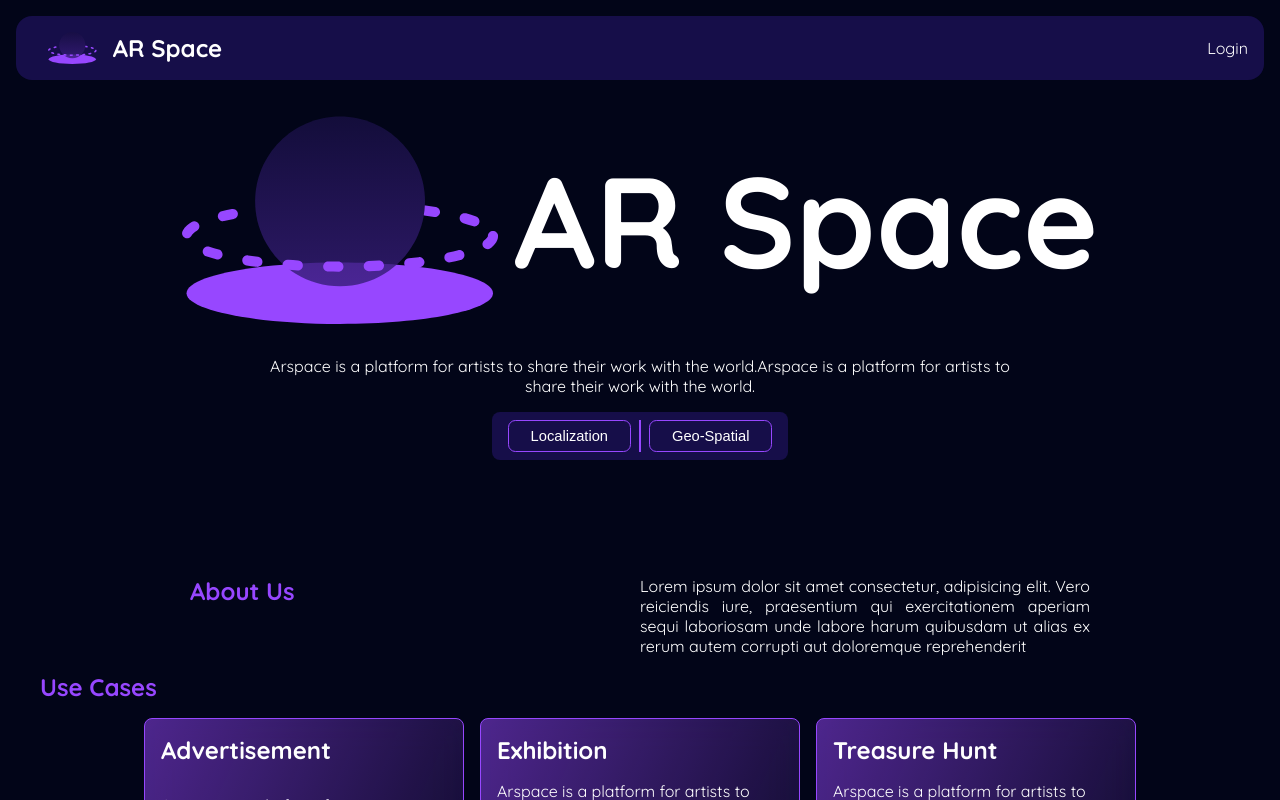
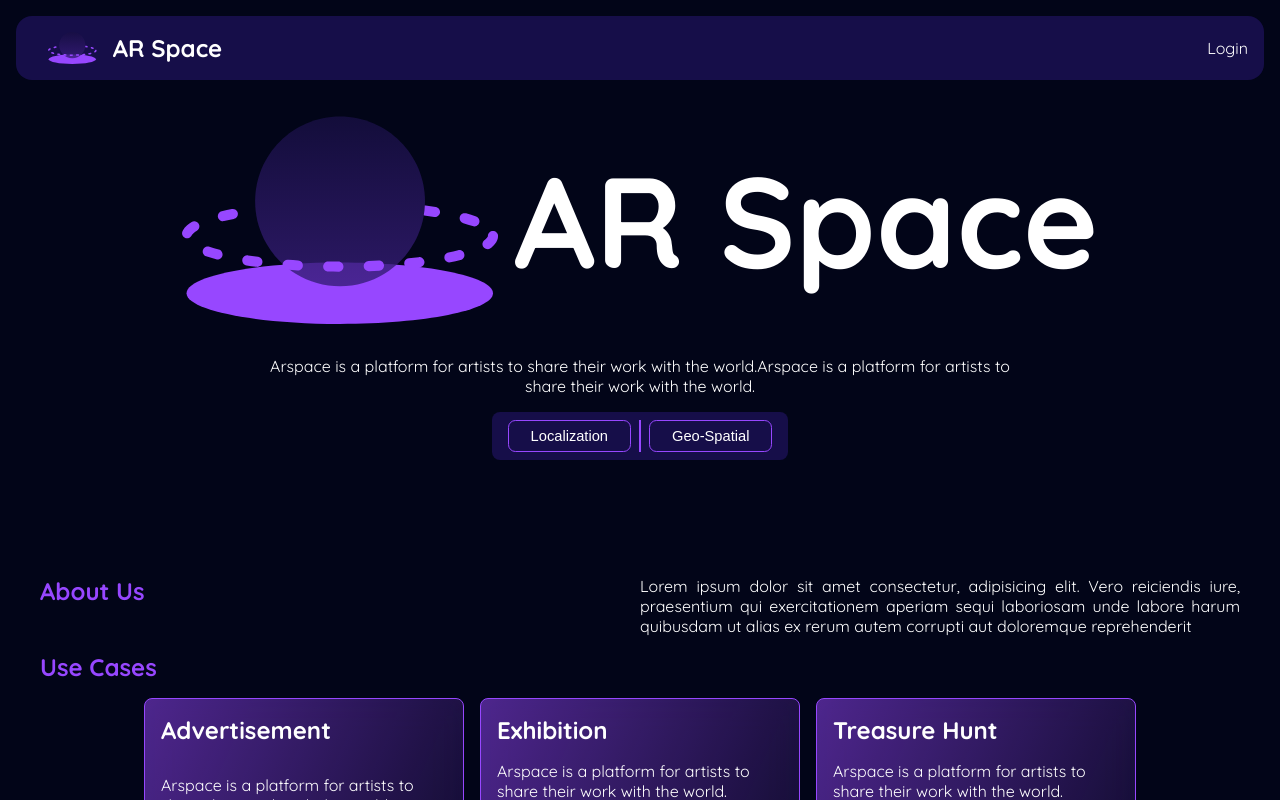
Before and after one commit to aswnss-m/arspace_web, a Next.js app: page / in a window 1280 px wide. Shown: the top 800 px of the page. Built offline with nearby package versions, Linux system fonts and the light colour scheme.

Commit message:
increased use case width

```diff
--- a/app/components/About/About.css
+++ b/app/components/About/About.css
@@ -7,7 +7,7 @@
 }
 .about{
     display: grid;
-    width: min(100%, 900px);
+    width: min(100%, 1200px);
     grid-template-columns: repeat(2, 1fr);
 }
 .about-heading{
--- a/package.json
+++ b/package.json
@@ -9,9 +9,9 @@
     "lint": "next lint"
   },
   "dependencies": {
+    "next": "14.0.1",
     "react": "^18",
-    "react-dom": "^18",
-    "next": "14.0.1"
+    "react-dom": "^18"
   },
   "devDependencies": {
     "eslint": "^8",
```
Also changed, not shown: 1 other file (tests, documents, lock files or other folders).
